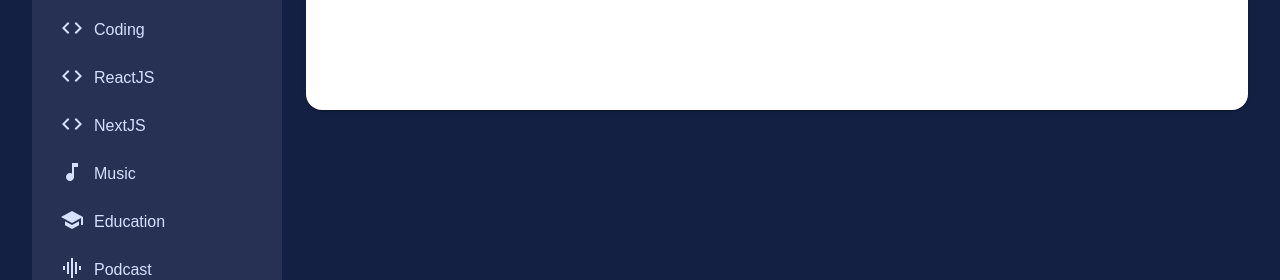
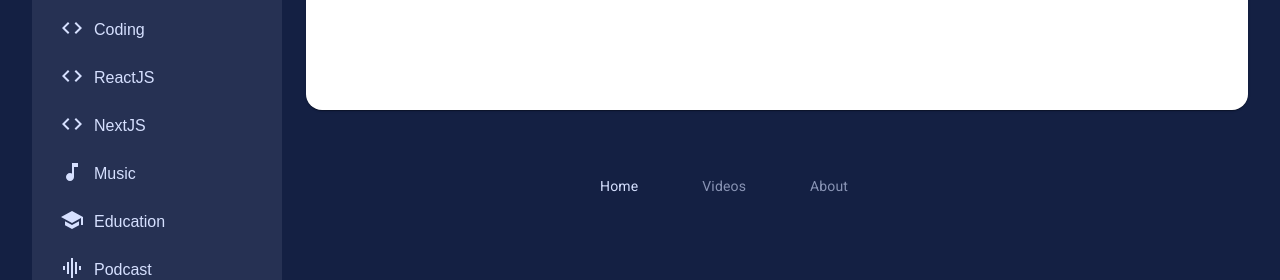
Before and after one commit to Aamir251/Youtube-RapidApi, a React (Vite) app: page /channel/1 in a window 1280 px wide. Shown: the part 177-457 px from the top of the page. Built offline with nearby package versions, Linux system fonts and the light colour scheme; no server answers.

Commit message:
Channel Navigation Link

```diff
--- a/src/components/ChannelDetail/ChannelNav.tsx
+++ b/src/components/ChannelDetail/ChannelNav.tsx
@@ -1,14 +1,15 @@
 import { Card, CardMedia, Stack, Typography } from "@mui/material";
 import { Thumbnails } from "../../types/VideoType";
+import Links from "./LInks";
 
 type PropType = {
     thumbnail : Thumbnails | undefined;
-    title : string | undefined
+    title : string | undefined,
+    channelId : string | undefined
 }
 
 
-const ChannelNav = ({ thumbnail, title } : PropType ) => {
-    console.log("thumnail ", thumbnail);
+const ChannelNav = ({ thumbnail, title, channelId } : PropType ) => {
 
   return (
     <Card sx={{
@@ -16,7 +17,7 @@ const ChannelNav = ({ thumbnail, title } : PropType ) => {
         boxShadow : "none",
         transform : "translateY(-40px)",
     }} >
-        <Stack  pl={10} direction={'row'} alignItems={'center'} gap={6} >
+        <Stack  pl={10} direction={'row'} alignItems={'flex-end'} columnGap={8} >
             <CardMedia
                 image={thumbnail?.default?.url}
                 title={title}
@@ -27,12 +28,16 @@ const ChannelNav = ({ thumbnail, title } : PropType ) => {
                     borderRadius : 100
                 }}
             />
-            <Typography variant="h1" fontSize={40} fontWeight={500} letterSpacing={0.5} >
-                {title}
-            </Typography>
+            <Stack direction={'column'} gap={1} pb={3} >
+                <Typography variant="h1" fontSize={36} fontWeight={500} letterSpacing={0.5} >
+                    {title}
+                </Typography>
+                <Links channelId={channelId} />
+            </Stack>
         </Stack>
+
     </Card>
   )
 }
 
-export default ChannelNav
+export default ChannelNav;
--- /dev/null
+++ b/src/components/ChannelDetail/Links.tsx
@@ -0,0 +1,81 @@
+import { Stack, Typography } from '@mui/material';
+import { Link, useLocation } from 'react-router-dom';
+
+type LinkType = {
+    title : string,
+    href : string
+}
+
+type LinksPropType = {
+    channelId : string | undefined
+}
+
+const Links = ({ channelId } : LinksPropType ) : JSX.Element => {
+
+    const linksArr : LinkType[] = [
+        {
+            title : "Home",
+            href : `/channel/${channelId}`
+        },
+
+        {
+            title : "Videos",
+            href : `/channel/${channelId}/videos`
+        },
+
+        {
+            title : "About",
+            href : `/channel/${channelId}/about`
+        }
+
+    ]
+
+
+    return <Stack gap={8} direction={'row'}>
+        {
+            linksArr.map(({ title, href }) => <NavLink key={title} title={title} href={href} /> )
+        }
+    </Stack>
+}
+
+
+export default Links;
+
+
+const NavLink = ({ title, href } : LinkType) : JSX.Element => {
+
+    const { pathname } = useLocation()
+    console.log(pathname);
+
+    const isActive = (link : string) : boolean => {
+        const endingUrl : string | undefined = pathname.split("/")[3]
+
+        if(!endingUrl){
+            // it means we are in the /channel/:id i.e. channel homepage;
+            if(link.toLowerCase() === 'home') {
+                return true
+            } else {
+                return false
+            }
+        }
+        return endingUrl.toLowerCase() === link.toLowerCase()
+    }
+
+    const isActiveLink = isActive(title)
+
+
+    return (
+        <Link
+            style={{
+                textDecoration : "none",
+                opacity : isActiveLink ? 1 : 0.6
+            }}
+            key={title}
+            to={href}
+        >
+            <Typography variant='body2' color={`text.secondary`} >
+                {title}
+            </Typography>
+        </Link>
+    )
+}
--- a/src/components/ChannelDetail/index.tsx
+++ b/src/components/ChannelDetail/index.tsx
@@ -34,6 +34,7 @@ const ChannelDetail = () => {
     <ChannelNav
       thumbnail={channelDetails?.snippet?.thumbnails}
       title={channelDetails?.snippet?.title}
+      channelId={channelDetails?.id}
     />
   </Box>
 }
```
